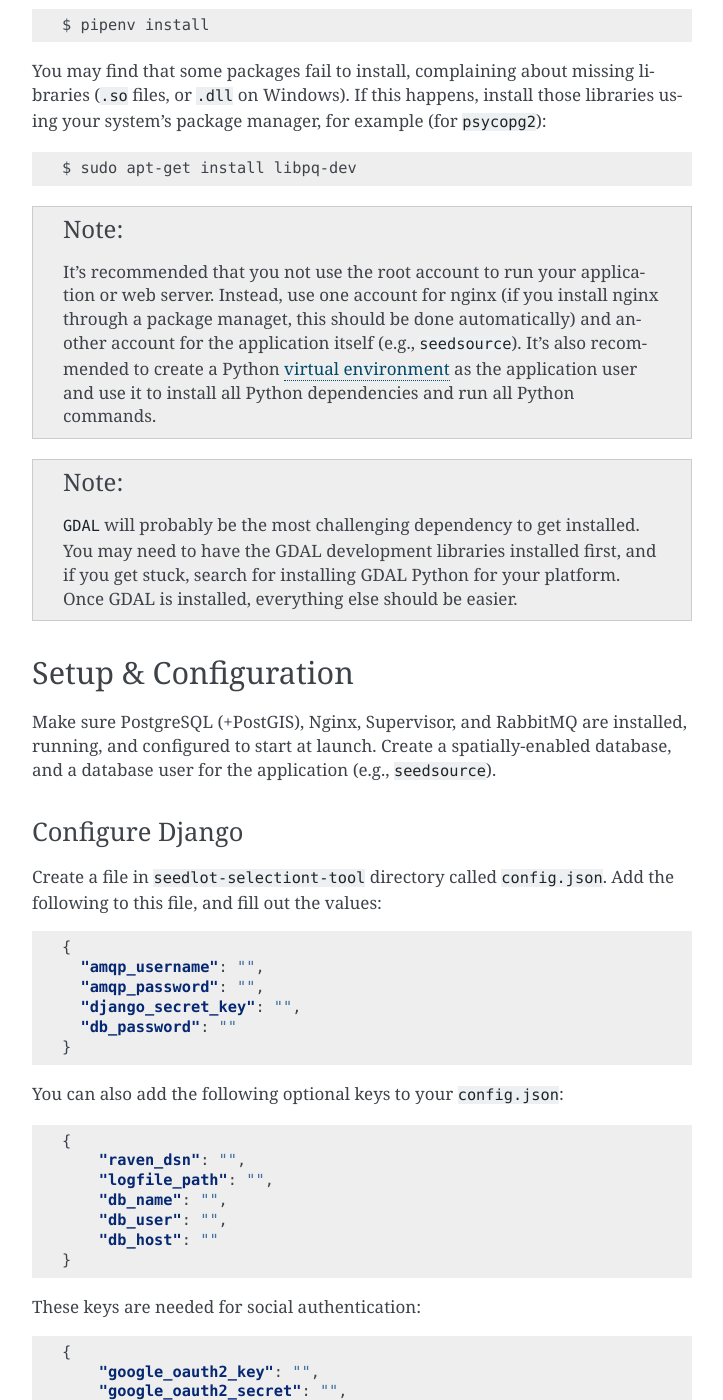
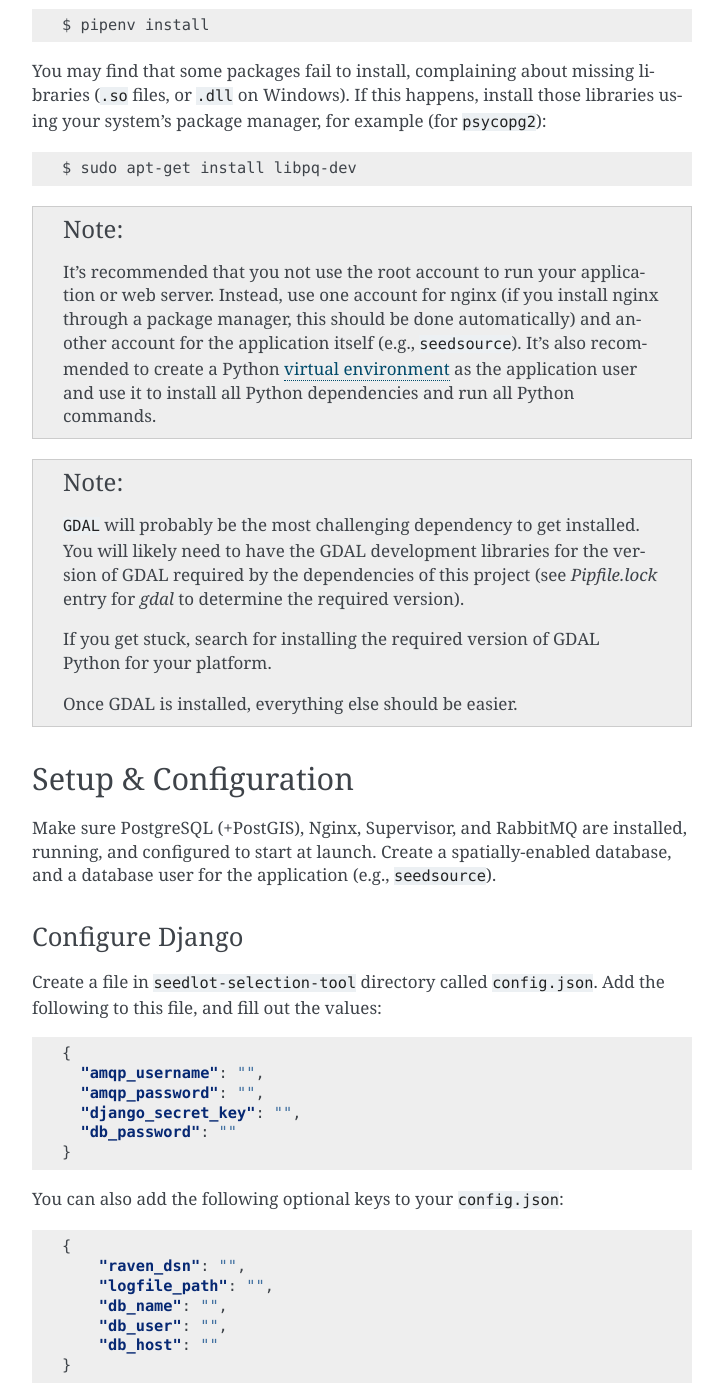
Before and after one commit to consbio/seedlot-selection-tool, a Sphinx documentation site: the page built from docs/setup/install.rst, in a window 1280 px wide and 1400 px high, scrolled down 1060 px. Shown: the whole window, without its empty margins (388-1111 px from the left). Built offline with Sphinx 7.4.7, drawn with Linux system fonts in a browser that asks for light colours; some of the changed text lies outside the part shown.

Commit message:
Documentation fixes

```diff
--- a/docs/setup/install.rst
+++ b/docs/setup/install.rst
@@ -59,15 +59,19 @@
 .. note::
 
     It's recommended that you not use the root account to run your application or web server. Instead, use one account
-    for nginx (if you install nginx through a package managet, this should be done automatically) and another account
+    for nginx (if you install nginx through a package manager, this should be done automatically) and another account
     for the application itself (e.g., ``seedsource``). It's also recommended to create a Python `virtual environment
     <https://virtualenv.pypa.io/en/stable/>`_ as the application user and use it to install all Python dependencies and
     run all Python commands.
 
 .. note::
 
-    ``GDAL`` will probably be the most challenging dependency to get installed. You may need to have the GDAL
-    development libraries installed first, and if you get stuck, search for installing GDAL Python for your platform.
+    ``GDAL`` will probably be the most challenging dependency to get installed. You will likely need to have the GDAL
+    development libraries for the version of GDAL required by the dependencies of this project (see `Pipfile.lock` entry
+    for `gdal` to determine the required version).
+
+    If you get stuck, search for installing the required version of GDAL Python for your platform.
+
     Once GDAL is installed, everything else should be easier.
 
 Setup & Configuration
@@ -79,7 +83,7 @@
 Configure Django
 ^^^^^^^^^^^^^^^^
 
-Create a file in ``seedlot-selectiont-tool`` directory called ``config.json``. Add the following to this file,
+Create a file in ``seedlot-selection-tool`` directory called ``config.json``. Add the following to this file,
 and fill out the values:
 
 .. code-block:: json
@@ -119,7 +123,7 @@
 For social auth to work, make sure access to user email is activated by the OAuth providers.
 
 Create a new Python module in ``seedlot-selection-tool/source/sst_project/settings`` called ``custom.py``. Add
-he following to this new file:
+the following to this new file:
 
 .. code-block:: python
 
@@ -136,11 +140,25 @@
     You can also add additional settings to ``custom.py`` or override settings specified in ``production.py`` and
     ``base.py`` as needed.
 
-Run the database migrations:
+From the root of the project, run the database migrations:
 
 .. code-block:: text
 
-    $ python manage.py migrate
+    $ python source/manage.py migrate
+
+
+Setup data folder
+^^^^^^^^^^^^^^^^^
+
+By default, data files are expected to be within ``data/ncdjango/services/`` relative to the project root.
+
+You can override this setting within ``custom.py`` by setting the value of ``NC_SERVICE_DATA_ROOT``:
+
+.. code-block:: python
+
+    NC_SERVICE_DATA_ROOT = '/custom/data/directory'
+
+The folder structure of this directory is covered in the :ref:`setup-add-data` document.
 
 Configure Supervisor (production only)
 ^^^^^^^^^^^^^^^^^^^^
@@ -204,7 +222,7 @@
 Build & Deploy Static Content
 ^^^^^^^^^^^^^^^^^^^^^^^^^^^^^
 
-Navigate to the ``seedsource`` root directory, install the npm dependencies, and run the build script:
+Navigate to the ``javascript`` directory in the root of this project, install the npm dependencies, and run the build script:
 
 .. code-block:: text
 
```
Also changed, not shown: docs/setup/add-data.rst (+16 -9 lines).
